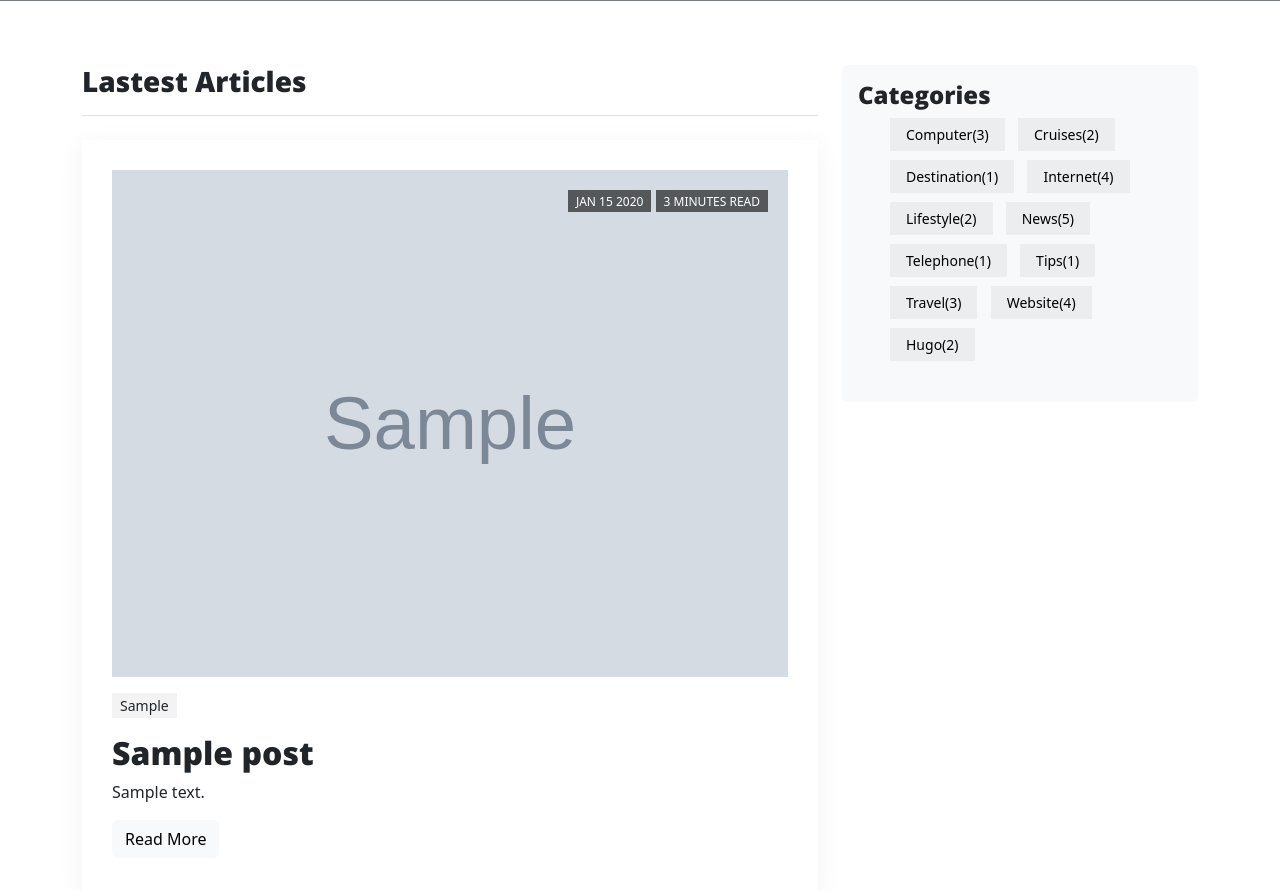
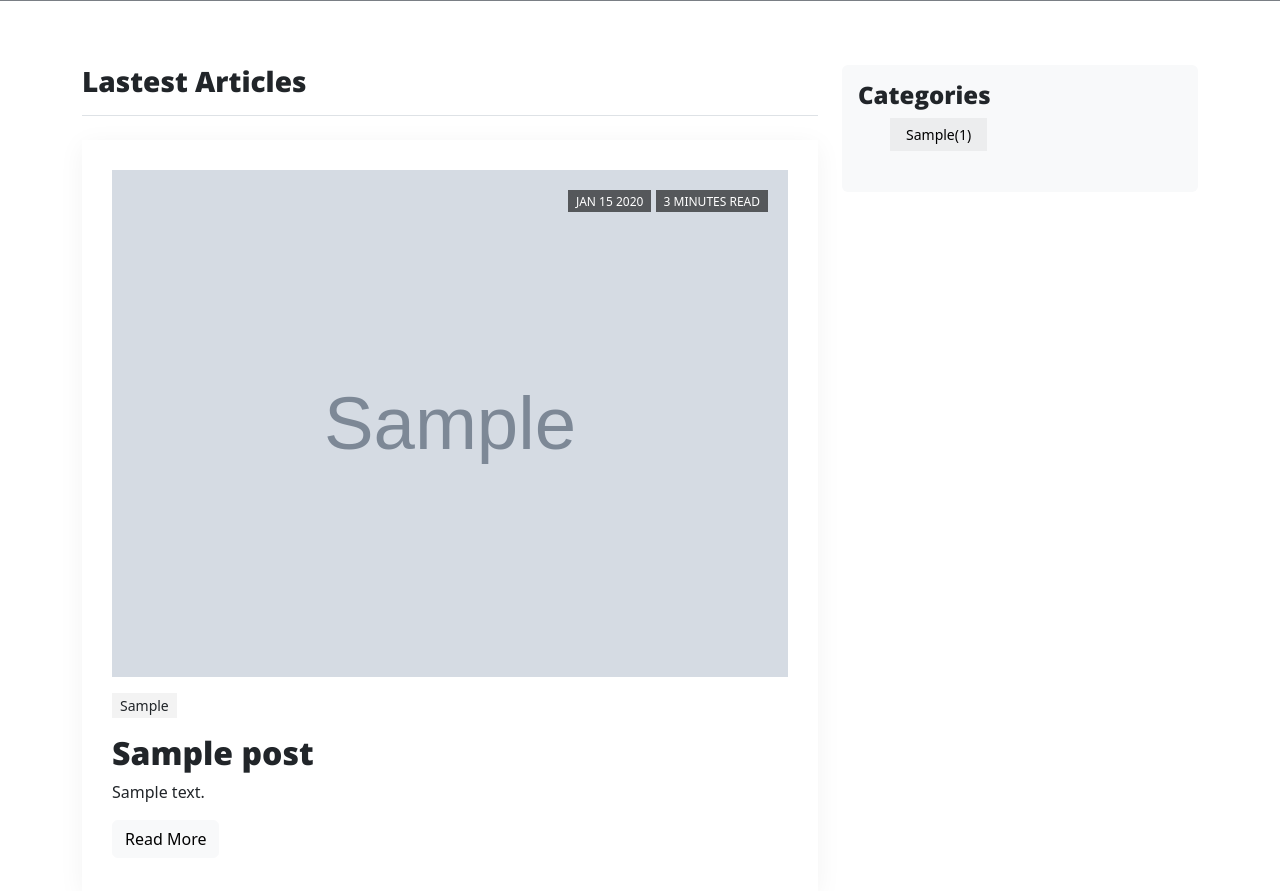
Before and after one commit to duong0405/adventure-crew-blog, a Django app: a page that uses blog/templates/blog/user_profile.html in a window 1280 px wide. Shown: the part 506-1397 px from the top of the page. Run offline with Django 4.2, Linux system fonts and the light colour scheme; a user stored in the database is signed in; tables that the repository leaves empty hold one stand-in row (values such as "Sample post"); grey boxes marked "Sample" are stand-in pictures; some libraries are stand-ins or nearby versions.

Commit message:
fix tags display

```diff
--- a/blog/templates/blog/user_profile.html
+++ b/blog/templates/blog/user_profile.html
@@ -30,39 +30,11 @@
                 <div class="p-3 mb-3 bg-light rounded">
                     <h4 class="font-italic">Categories</h4>
                     <ul class="widget-list">
-                        <li>
-                            <a href="#!">computer<span class="ml-auto">(3)</span></a>
-                        </li>
-                        <li>
-                            <a href="#!">cruises<span class="ml-auto">(2)</span></a>
-                        </li>
-                        <li>
-                            <a href="#!">destination<span class="ml-auto">(1)</span></a>
-                        </li>
-                        <li>
-                            <a href="#!">internet<span class="ml-auto">(4)</span></a>
-                        </li>
-                        <li>
-                            <a href="#!">lifestyle<span class="ml-auto">(2)</span></a>
-                        </li>
-                        <li>
-                            <a href="#!">news<span class="ml-auto">(5)</span></a>
-                        </li>
-                        <li>
-                            <a href="#!">telephone<span class="ml-auto">(1)</span></a>
-                        </li>
-                        <li>
-                            <a href="#!">tips<span class="ml-auto">(1)</span></a>
-                        </li>
-                        <li>
-                            <a href="#!">travel<span class="ml-auto">(3)</span></a>
-                        </li>
-                        <li>
-                            <a href="#!">website<span class="ml-auto">(4)</span></a>
-                        </li>
-                        <li>
-                            <a href="#!">hugo<span class="ml-auto">(2)</span></a>
-                        </li>
+                        {% for key, value in tags.items  %}
+                            <li>
+                                <a href="#!">{{ key }}<span class="ml-5">({{ value }})</span></a>
+                            </li>
+                        {% endfor %}
                     </ul>
                 </div>
             </aside>
--- a/blog/views.py
+++ b/blog/views.py
@@ -19,13 +19,17 @@ def starting_page(request):
 
     # Render tags
     tags = []
+    unique_list = []
     for post in lastest_posts:
         tags += post.tags.all()
+    for x in tags:
+        if x not in unique_list:
+            unique_list.append(x)
 
     return render(request, "blog/index.html", {
         "posts": lastest_posts,
         "rating": rating_posts,
-        "tags": tags
+        "tags": unique_list
     })
 
 
@@ -72,11 +76,21 @@ def user_profile(request, username):
 
     posts = Post.objects.filter(author=user_profile)
 
+    list_tags = []
+    tags = {}
+    for post in posts:
+        list_tags += post.tags.all()
+    for i in list_tags:
+        tags[i] = list_tags.count(i)
+
+    print(tags.keys())
+
     return render(request, "blog/user_profile.html", {
         "profile": user_profile,
         "userprofile_form": userprofile_form,
         "userprofile_extendform": userprofile_extendform,
-        "posts": posts
+        "posts": posts,
+        "tags": tags
     })
 
 
@@ -119,6 +133,7 @@ def user_logout(request):
     logout(request)
     return redirect("/")
 
+
 def create_post(request, username):
 
     if request.method == "POST":
@@ -131,7 +146,8 @@ def create_post(request, username):
             post.content = content
             post.slug = slugify(post.title)
 
-            author = UserProfile.objects.get(user__username=request.user.username)
+            author = UserProfile.objects.get(
+                user__username=request.user.username)
             post.author = author
             post.save()
             post_form.save_m2m()
```
